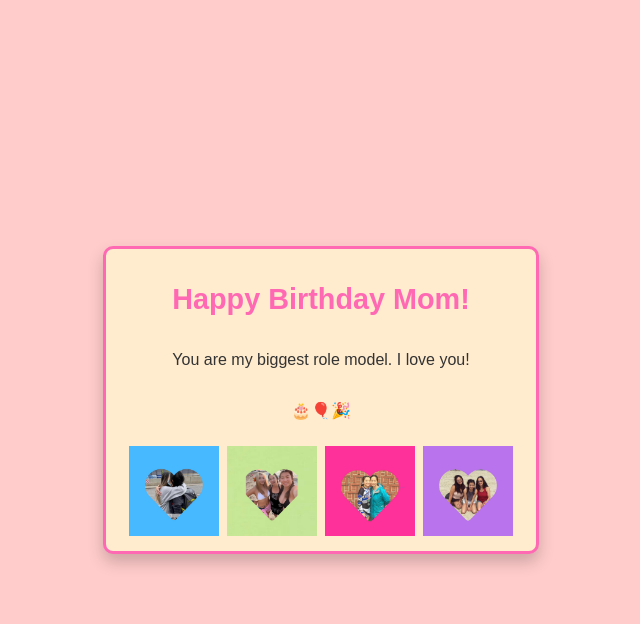
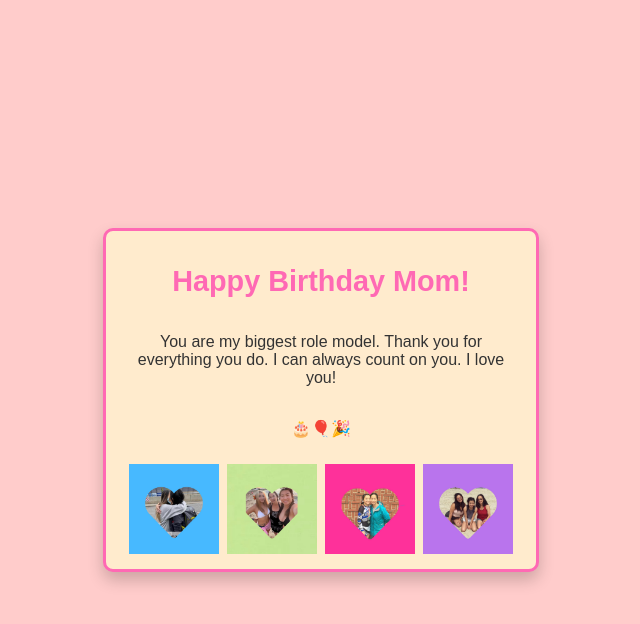
Before and after one commit to samanthalowe/MomsBirthdayCard, a plain HTML site: page index.html in a window 1280 px wide. Both pictures are taken after a click on the button "🎉 Play Song! 🎉". Shown: the whole page, without its empty margins (319-959 px from the left). Drawn offline with Linux system fonts and the light colour scheme.

Commit message:
Update index.html

```diff
--- a/index.html
+++ b/index.html
@@ -14,7 +14,7 @@
     <!-- Card with Birthday Message -->
     <div id="card">
         <h1>Happy Birthday Mom!</h1>
-        <p>You are my biggest role model. I love you!</p>
+        <p>You are my biggest role model. Thank you for everything you do. I can always count on you. I love you!</p>
         <p>🎂🎈🎉</p>
 
         <div class="photo-gallery">
```
